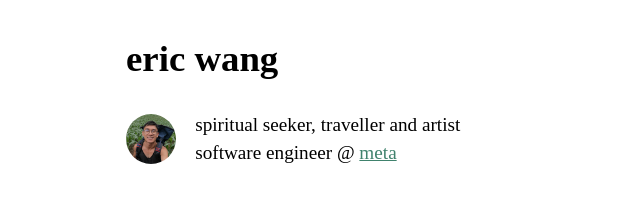
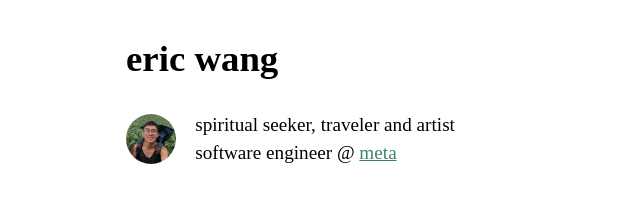
Before and after one commit to soft-boy/ericwang-xyz, a Next.js app: page / in a window 1280 px wide. Shown: the top 201 px of the page, without its empty margins (214-854 px from the left). Built offline with nearby package versions, Linux system fonts and the light colour scheme; a web font is replaced by a local one.

Commit message:
traveller -> traveler

```diff
--- a/pages/index.js
+++ b/pages/index.js
@@ -33,7 +33,7 @@ export default function Home() {
             alt="profile"
           />
           <div className="description">
-            <div>spiritual seeker, traveller and artist</div>
+            <div>spiritual seeker, traveler and artist</div>
             <div>software engineer @ <a href="https://meta.com/">meta</a></div>
           </div>
         </div>
```
